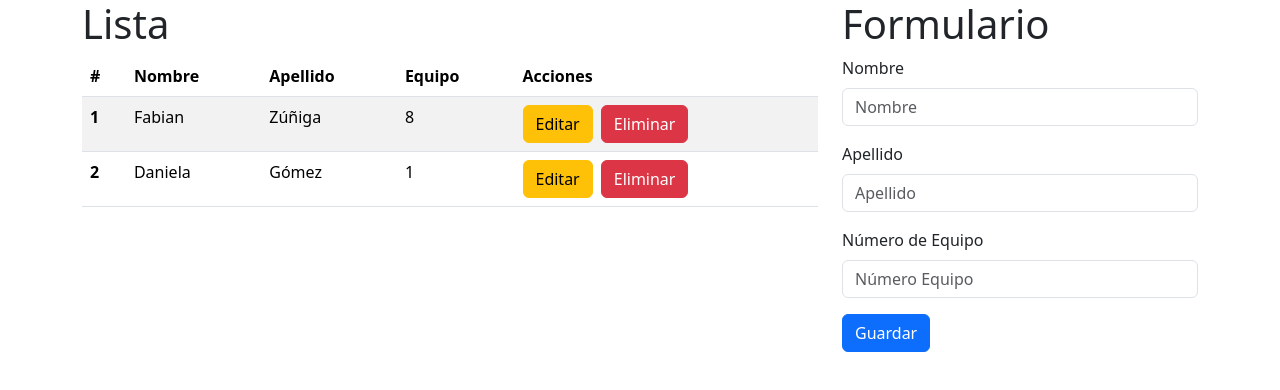
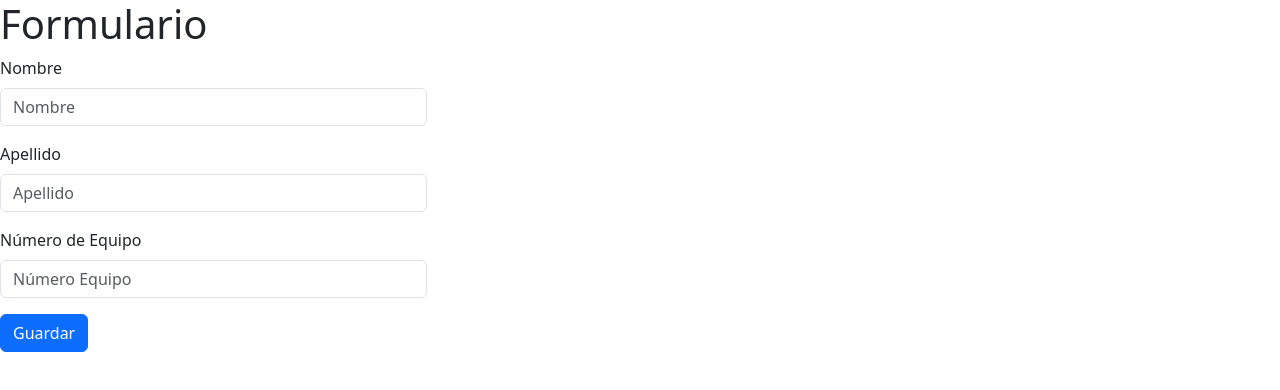
Before and after one commit to PamelaNahum/REACT-Hamilton, a React (Create React App) app: page /FormularioDeAlumnos in a window 1280 px wide. Shown: the top 390 px of the page. Built offline with nearby package versions, Linux system fonts and the light colour scheme.

Commit message:
navegacion de paginas con dom

```diff
--- a/package.json
+++ b/package.json
@@ -9,6 +9,7 @@
     "bootstrap": "^5.3.0-alpha2",
     "react": "^18.2.0",
     "react-dom": "^18.2.0",
+    "react-router-dom": "^6.9.0",
     "react-scripts": "5.0.1",
     "web-vitals": "^2.1.4"
   },
--- a/src/App.js
+++ b/src/App.js
@@ -1,63 +1,19 @@
 import React from 'react';
+import { BrowserRouter, Routes, Route } from 'react-router-dom';
+import AdminPage from './pages/AdminPage';
+import FormularioPage from './pages/FormularioPage';
+import ListaPage from './pages/ListaPage';
+
 
 const App = () => {
-    //esto es un comentario
-    return (
-        <div className='container md-4'>
-            <div className='row'>
-                <div className='col-8'>
-                    <h1>Lista</h1>
-                    <table class="table table-striped table-hover">
-                        <thead>
-                            <tr>
-                                <th scope="col">#</th>
-                                <th scope="col">Nombre</th>
-                                <th scope="col">Apellido</th>
-                                <th scope="col">Equipo</th>
-                                <th scope="col">Acciones</th>
-                            </tr>
-                        </thead>
-                        <tbody>
-                            <tr>
-                                <th scope="row">1</th>
-                                <td>Fabian</td>
-                                <td>Zúñiga</td>
-                                <td>8</td>
-                                <td><button type="button" class="btn btn-warning">Editar</button>
-                                    <button type="button" class="btn btn-danger ms-2">Eliminar</button></td>
-                            </tr>
-                            <tr>
-                                <th scope="row">2</th>
-                                <td>Daniela</td>
-                                <td>Gómez</td>
-                                <td>1</td>
-                                <td><button type="button" class="btn btn-warning">Editar</button>
-                                    <button type="button" class="btn btn-danger ms-2">Eliminar</button></td>
-                            </tr>
-                        </tbody>
-                    </table>
-                </div>
-                <div className='col-4'>
-                    <h1>Formulario</h1>
-                    <div class="mb-3">
-                        <label for="exampleFormControlInput1" class="form-label">Nombre</label>
-                        <input type="text" class="form-control" id="exampleFormControlInput1" placeholder="Nombre" />
-                    </div>
-                    <div class="mb-3">
-                        <label for="exampleFormControlInput1" class="form-label">Apellido</label>
-                        <input type="text" class="form-control" id="exampleFormControlInput1" placeholder="Apellido" />
-                    </div>
-                    <div class="mb-3">
-                        <label for="exampleFormControlInput1" class="form-label">Número de Equipo</label>
-                        <input type="text" class="form-control" id="exampleFormControlInput1" placeholder="Número Equipo" />
-                    </div>
-                    <div class="mb-3">
-                        <button type="button" class="btn btn-primary">Guardar</button>
-                    </div>
-
-                </div>
-            </div>
-        </div>
+    return(
+        <BrowserRouter>
+        <Routes>
+            <Route path='/' element={<AdminPage/>}></Route>
+            <Route path='/TablaDeAlumnos' element={<ListaPage/>}></Route>
+            <Route path='/FormularioDeAlumnos' element={<FormularioPage/>}></Route>
+        </Routes>
+        </BrowserRouter>
     )
 
 }
--- /dev/null
+++ b/src/components/FormularioAlumno.js
@@ -0,0 +1,27 @@
+import React from "react";
+
+const FormularioAlumno = () => {
+    return (
+        <div className='col-4'>
+            <h1>Formulario</h1>
+            <div class="mb-3">
+                <label for="exampleFormControlInput1" class="form-label">Nombre</label>
+                <input type="text" class="form-control" id="exampleFormControlInput1" placeholder="Nombre" />
+            </div>
+            <div class="mb-3">
+                <label for="exampleFormControlInput1" class="form-label">Apellido</label>
+                <input type="text" class="form-control" id="exampleFormControlInput1" placeholder="Apellido" />
+            </div>
+            <div class="mb-3">
+                <label for="exampleFormControlInput1" class="form-label">Número de Equipo</label>
+                <input type="text" class="form-control" id="exampleFormControlInput1" placeholder="Número Equipo" />
+            </div>
+            <div class="mb-3">
+                <button type="button" class="btn btn-primary">Guardar</button>
+            </div>
+
+        </div>
+    )
+}
+
+export default FormularioAlumno;
--- /dev/null
+++ b/src/components/TablaAlumno.js
@@ -0,0 +1,40 @@
+import React from "react";
+
+const TablaAlumno =()=>{
+    return(
+        <div className='col-8'>
+                    <h1>Lista</h1>
+                    <table class="table table-striped table-hover">
+                        <thead>
+                            <tr>
+                                <th scope="col">#</th>
+                                <th scope="col">Nombre</th>
+                                <th scope="col">Apellido</th>
+                                <th scope="col">Equipo</th>
+                                <th scope="col">Acciones</th>
+                            </tr>
+                        </thead>
+                        <tbody>
+                            <tr>
+                                <th scope="row">1</th>
+                                <td>Fabian</td>
+                                <td>Zúñiga</td>
+                                <td>8</td>
+                                <td><button type="button" class="btn btn-warning">Editar</button>
+                                    <button type="button" class="btn btn-danger ms-2">Eliminar</button></td>
+                            </tr>
+                            <tr>
+                                <th scope="row">2</th>
+                                <td>Daniela</td>
+                                <td>Gómez</td>
+                                <td>1</td>
+                                <td><button type="button" class="btn btn-warning">Editar</button>
+                                    <button type="button" class="btn btn-danger ms-2">Eliminar</button></td>
+                            </tr>
+                        </tbody>
+                    </table>
+                </div>
+    )
+}
+
+export default TablaAlumno;
--- /dev/null
+++ b/src/pages/AdminPage.js
@@ -0,0 +1,19 @@
+import React from "react";
+import FormularioAlumno from '../components/FormularioAlumno';
+import TablaAlumno from '../components/TablaAlumno';
+import { Link } from "react-router-dom";
+
+const AdminPage =()=>{
+    //esto es un comentario
+    return (
+        <div className='container md-4'>
+            <div className='row'>
+                <TablaAlumno/>
+                <FormularioAlumno/>
+                <Link to="/FormularioDeAlumnos"><button type="button" class="btn btn-info">Ir a formulario</button></Link>
+                <a href="/TablaDeAlumnos"><button type="button" class="btn btn-info">Ir a Tabla</button></a>
+            </div>
+        </div>
+    )
+}
+export default AdminPage;
--- /dev/null
+++ b/src/pages/FormularioPage.js
@@ -0,0 +1,10 @@
+import React from "react";
+import FormularioAlumno from "../components/FormularioAlumno";
+
+const FormularioPage =()=>{
+    return(
+        <FormularioAlumno/>
+    )
+}
+
+export default FormularioPage;
--- /dev/null
+++ b/src/pages/ListaPage.js
@@ -0,0 +1,10 @@
+import React from "react";
+import TablaAlumno from "../components/TablaAlumno";
+
+const ListaPage =()=>{
+    return(
+        <TablaAlumno/>
+    )
+}
+
+export default ListaPage;
```
Also changed, not shown: 1 other file (tests, documents, lock files or other folders).
